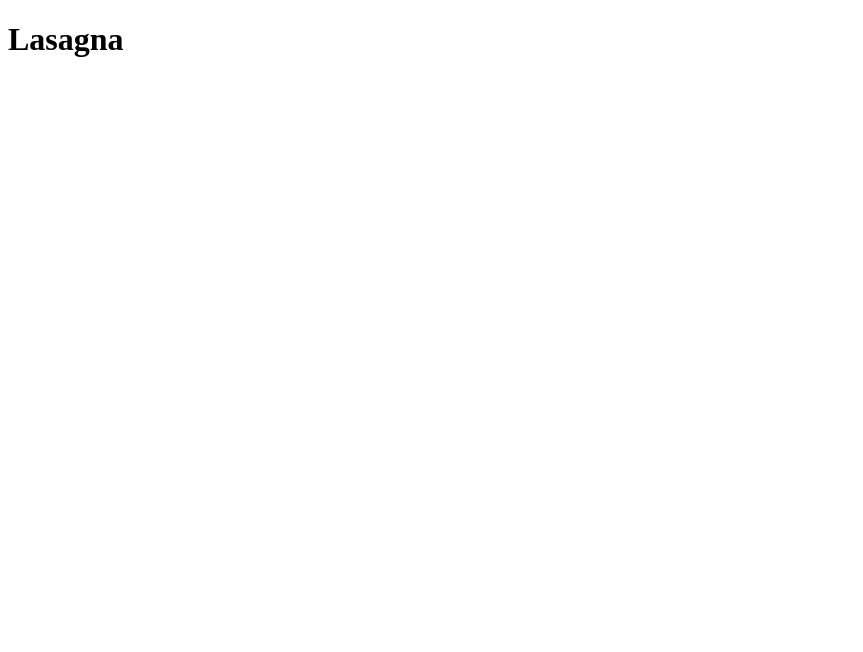
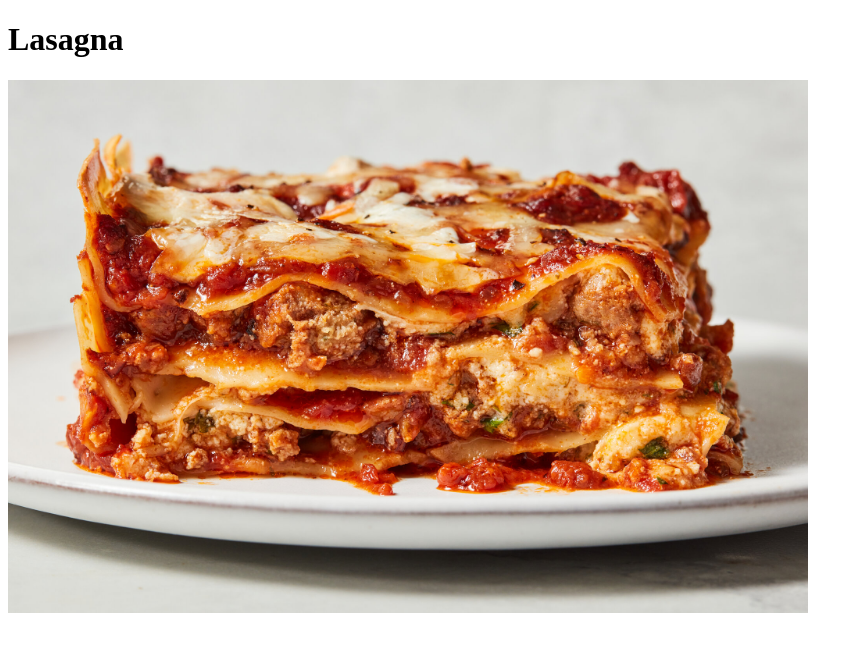
Before and after one commit to KevinLamza/odin-recipes, a plain HTML site: page recipes/lasagna.html in a window 1280 px wide. Shown: the whole page, without its empty margins (0-863 px from the left). Drawn offline with Linux system fonts and the light colour scheme.

Commit message:
add picture of lasagna in lasagna.html

```diff
--- a/recipes/lasagna.html
+++ b/recipes/lasagna.html
@@ -7,5 +7,6 @@
     </head>
     <body>
         <h1>Lasagna</h1>
+        <img src="../images/lasagna.jpg" alt="Finished Lasagna" width="800">
     </body>
 </html>
```
